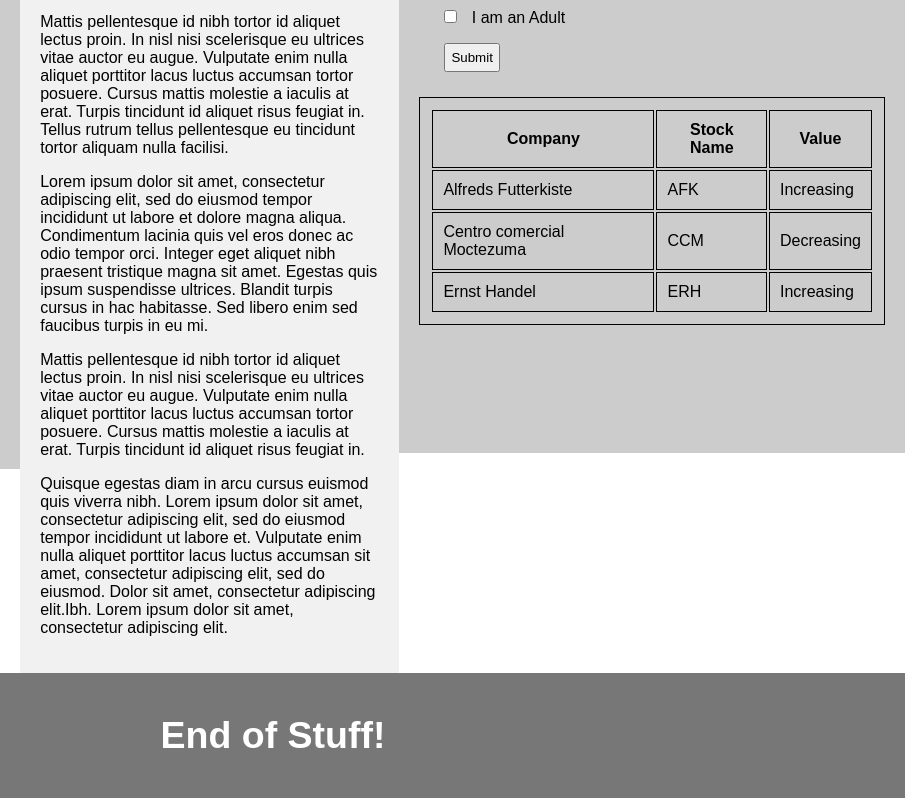
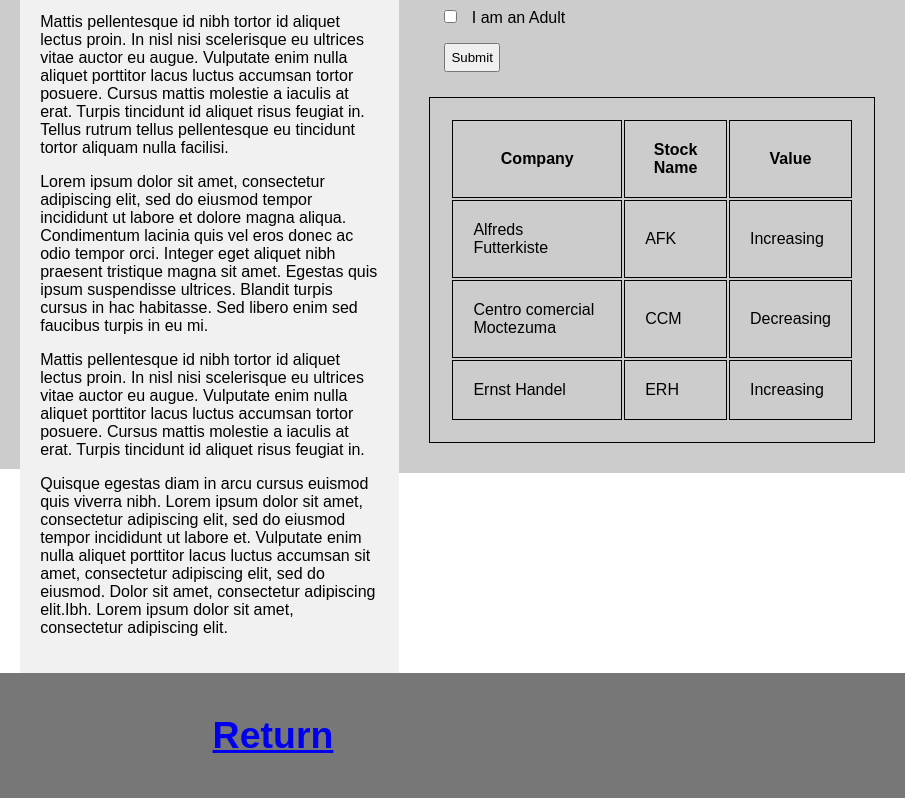
Before and after one commit to tsdebolt/tsdebolt.github.io, a plain HTML site: page assignments/assignment01.html in a window 1280 px wide. Shown: the part 394-1200 px from the top of the page, 367-1280 px from the left. Drawn offline with Linux system fonts and the light colour scheme.

Commit message:
Update assignment01.html

```diff
--- a/assignments/assignment01.html
+++ b/assignments/assignment01.html
@@ -21,13 +21,14 @@ img{
   max-width: 100%;
   max-height: 100%;
   display: block;
-  margin: 0 auto;
+  margin:  auto;
 }
 
 /* Format for Form and Table*/
 tr, th, td, table {
  border: 1px solid black;
- padding: 10px;
+ padding: 20px;
+ margin: 10px;
 }
 
 form, input[type=text], input[type=checkbox], input[type=radio], input[type=submit] {
@@ -162,14 +163,13 @@ footer {
      <td>Increasing</td>
     </tr>
   </table>
-<br><br><br><br><br><br><!--Filling blank space-->
 
  </column3>
 </section>
 
 <footer><!--Footer-->
-  <h2>End of Stuff!</h2>
+  <a href="https://tsdebolt.github.io"><h2>Return<h2></a>
 </footer>
 </body>
 </html>
-<!--Only errors I could not correct were the columns 1-3 being in section, whcih it says is not allowed. Fixing it kept screwing up the layout, so I left it as is-->
+<!--Only errors I could not correct were the columns 1-3 being in section, which it says is not allowed. Fixing it kept screwing up the layout, so I left it as is-->
```
